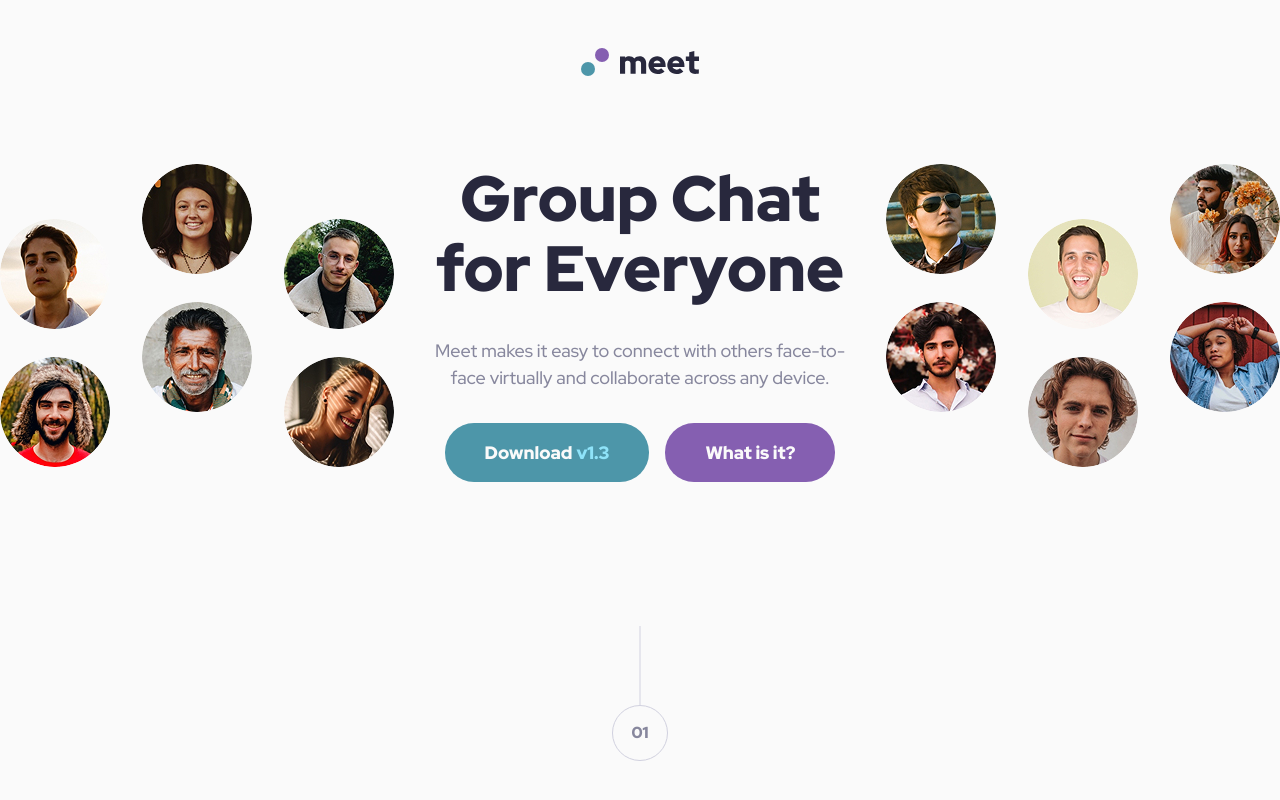
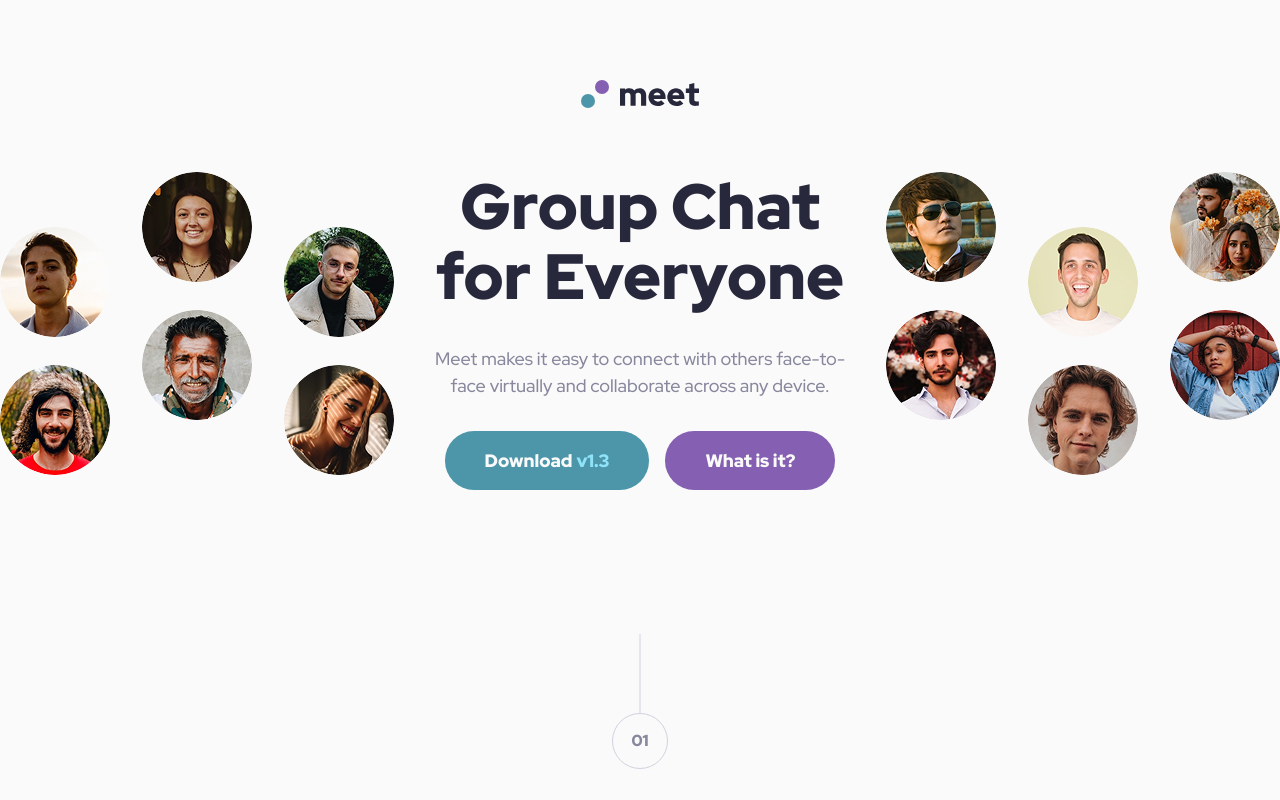
Before and after one commit to franchukv/meet-landing-page-tailwindcss, a website: page index.html in a window 1280 px wide. Shown: the top 800 px of the page. Drawn offline with Linux system fonts and the light colour scheme.

Commit message:
fix header and first section paddings

```diff
--- a/index.html
+++ b/index.html
@@ -9,7 +9,7 @@
 </head>
 
 <body class="font-redhat font-medium text-base lg:text-lg leading-normal text-slate-600 bg-light-gray">
-	<header class="py-12">
+	<header class="pt-12 lg:pt-20">
 		<div class="container-custom">
 			<div class="flex items-center justify-center">
 				<a href="./" class="max-w-29.5 w-full block">
@@ -20,7 +20,7 @@
 	</header>
 
 	<main>
-		<section class="pt-6 pb-8 md:pb-16 lg:pt-10 lg:pb-21.75 overflow-hidden">
+		<section class="pt-16 pb-8 md:pb-16 lg:pb-21.75 overflow-hidden">
 			<div class="container-custom">
 				<div class="flex flex-col items-center gap-12 md:gap-18">
 					<div class="min-[1270px]:absolute min-[1270px]:max-w-373 min-[1270px]:w-full">
```
Also changed, not shown: assets/css/styles.css.
